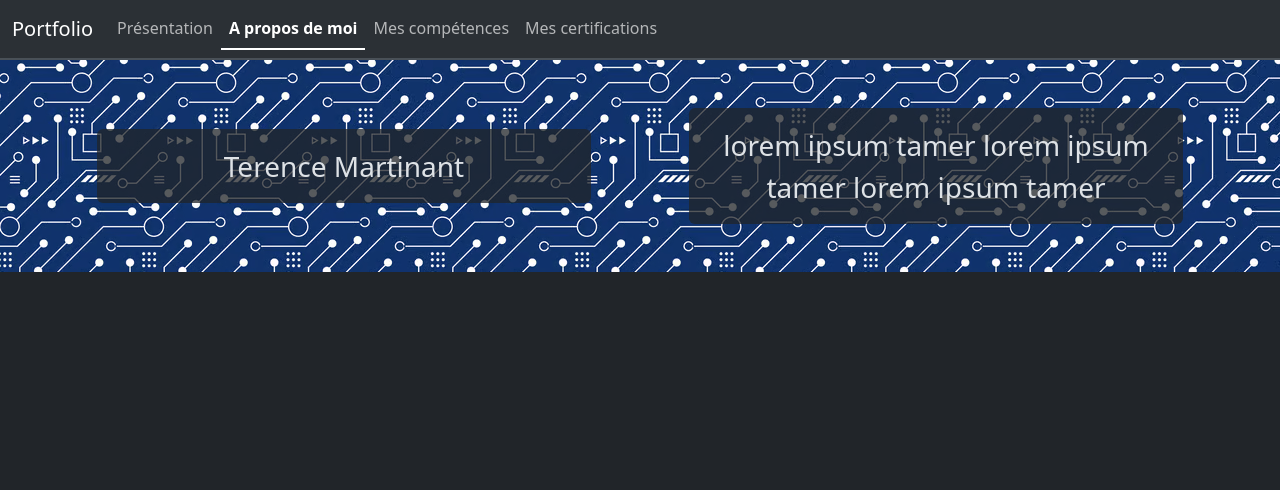
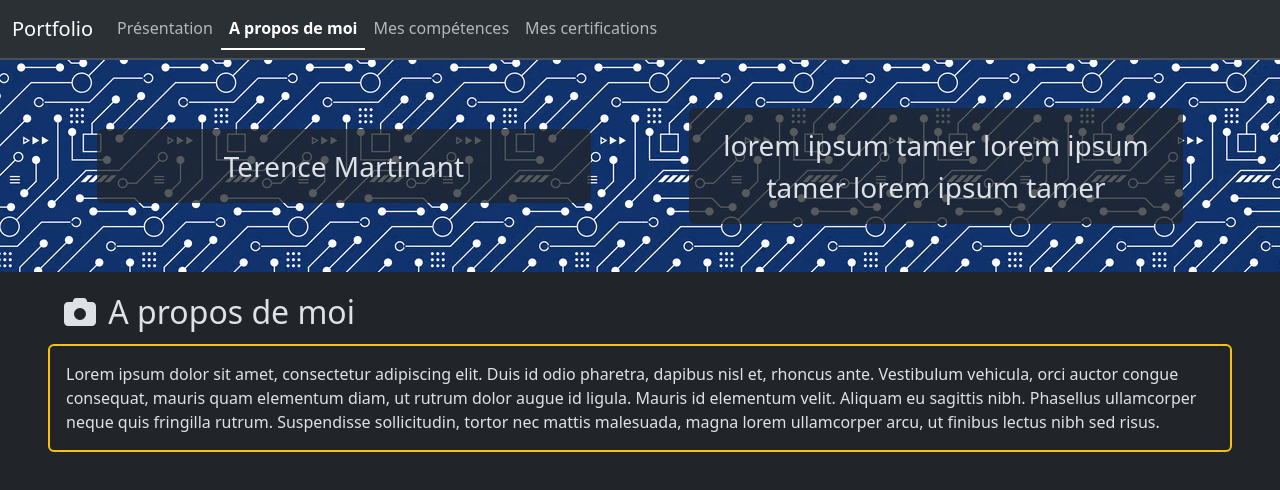
Before and after one commit to Terence-git/Portfolio, a plain HTML site: page index.html in a window 1280 px wide. Drawn offline with Linux system fonts and the light colour scheme.

Commit message:
a propos de moi

```diff
--- a/index.html
+++ b/index.html
@@ -17,7 +17,7 @@
     <body class="">
 
         <!-- start navbar -->
-         <nav class="navbar navbar-expand-lg bg-body-tertiary nav-underline border-bottom border-2" id="navbar">
+         <nav class="navbar navbar-expand-lg bg-body-tertiary nav-underline border-bottom border-2 sticky-top" id="navbar">
             <div class="container-fluid">
                 <a class="navbar-brand" href="#">Portfolio</a>
                 <button class="navbar-toggler" type="button" data-bs-toggle="collapse" data-bs-target="#navbarNav" aria-controls="navbarNav" aria-expanded="false" aria-label="Toggle navigation">
@@ -59,9 +59,29 @@
             </div>
             <!-- fin présentation -->
 
-            <div class="row" id="about">
+            <!-- about -->
+            <div class="row py-3 px-5 justify-content-center" id="about">
+                <div class="col">
+
+                    <div class="row mb-2 text-center text-md-start">
+                        <span class="fs-2">
+                            <i class="fa-solid fa-camera"></i>
+                            A propos de moi
+                        </span>
+                    </div>
+
+                    <div class="row">
+                        <div class="col-12 border-2 border border-warning rounded p-3">
+                            <span>
+                                Lorem ipsum dolor sit amet, consectetur adipiscing elit. Duis id odio pharetra, dapibus nisl et, rhoncus ante. Vestibulum vehicula, orci auctor congue consequat, mauris quam elementum diam, ut rutrum dolor augue id ligula. Mauris id elementum velit. Aliquam eu sagittis nibh. Phasellus ullamcorper neque quis fringilla rutrum. Suspendisse sollicitudin, tortor nec mattis malesuada, magna lorem ullamcorper arcu, ut finibus lectus nibh sed risus.
+                            </span>
+                        </div>
+                    </div>
+
+                </div>
 
             </div>
+            <!-- end about -->
 
         </div>
 
```
